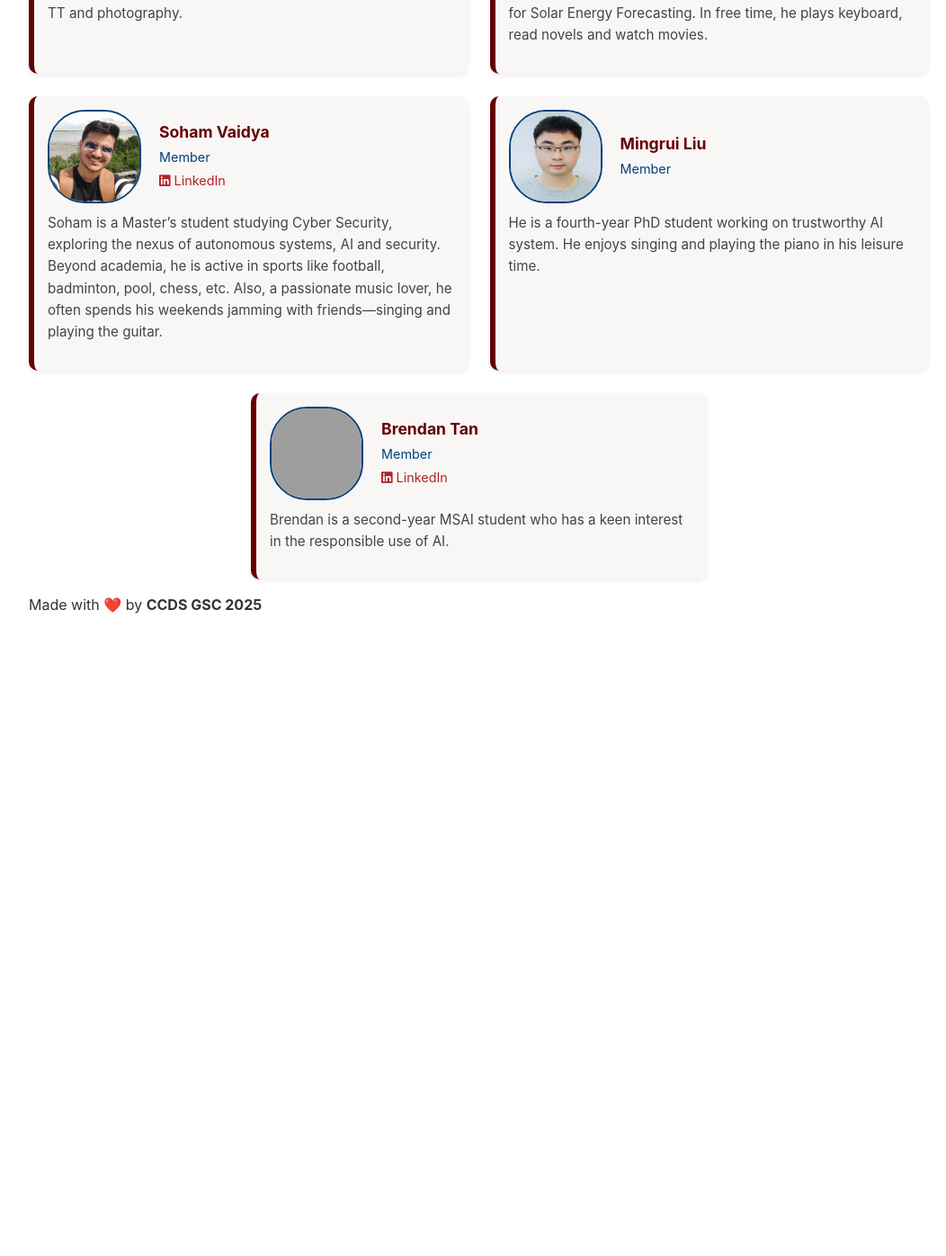
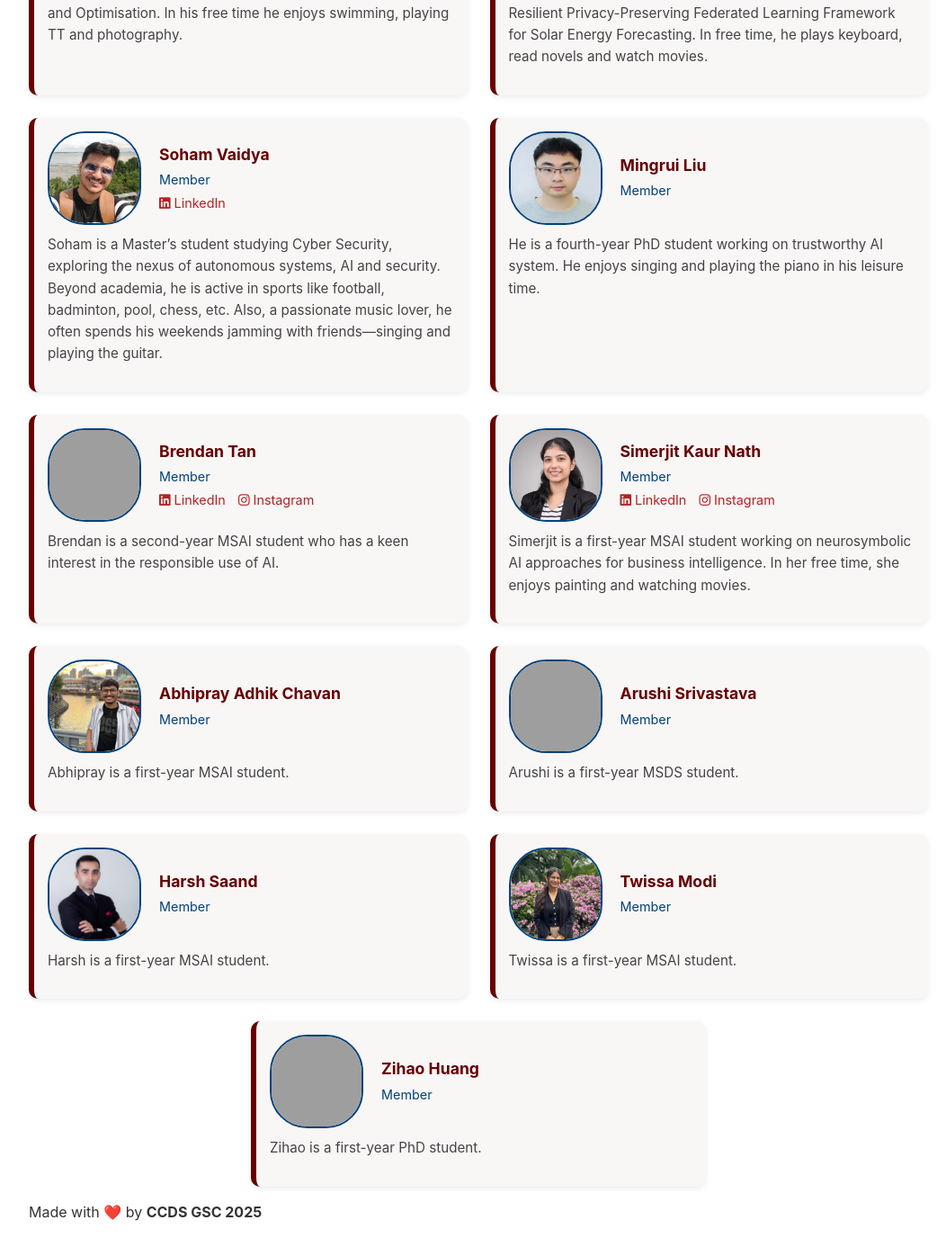
Before and after one commit to ccds-gsc/ccds-gsc.github.io, a Jekyll site: the page team.html, which Jekyll copies as it is, in a window 1280 px wide and 1400 px high, scrolled down 1455 px. Shown: the top 1396 px of the window at 90% size, without its empty margins (108-1160 px from the left). Built offline with Jekyll 4.4.1, drawn with Linux system fonts in a browser that asks for light colours; before the commit the page ends 2181 px from its top, so only the background shows below that; some of the changed text lies outside the part shown; grey boxes are pictures that could not be loaded.

Commit message:
Update team.html

```diff
--- a/team.html
+++ b/team.html
@@ -158,7 +158,7 @@
     <!-- Member 2 -->
     <div class="member-card">
       <div class="member-header">
-        <img src="./assets/img/profile/subrat.png" alt="Subrat">
+        <img src="./assets/img/profile/subrat.jpeg" alt="Subrat">
         <div>
           <p class="member-name">Subrat Prasad Panda</p>
           <p class="member-role">Vice President</p>
@@ -219,17 +219,20 @@
           <a href="https://www.linkedin.com/in/sriram-ranga" class="social-link" target="_blank">
             <i class="fab fa-linkedin"></i>LinkedIn
           </a>
+          <a href="https://www.instagram.com/sriram_ranga/" class="social-link" target="_blank">
+            <i class="fab fa-instagram"></i>Instagram
+          </a>
         </div>
       </div>
       <p class="member-desc">
-      Third-year PhD student working on AI for hardware design. Musician, likes to run.
+      Sriram Ranga is a third-year PhD student working on AI for hardware design. In his free time, he plays the violin and likes to run.
       </p>
     </div>
 
     <!-- Member 6 -->
     <div class="member-card">
       <div class="member-header">
-        <img src="./assets/img/profile/dummy.png" alt="Anandhu Ashok">
+        <img src="./assets/img/profile/anandhu.jpg" alt="Anandhu Ashok">
         <div>
           <p class="member-name">Anandhu Ashok</p>
           <p class="member-role">Director of Publicity</p>
@@ -280,7 +283,7 @@
      <!-- Member 9 -->
     <div class="member-card">
       <div class="member-header">
-        <img src="./assets/img/profile/anik.jpeg" alt="Anik">
+        <img src="./assets/img/profile/anik.jpg" alt="Anik">
         <div>
           <p class="member-name">Anik Basu Bhaumik</p>
           <p class="member-role">Director of Social Logistics</p>
@@ -300,7 +303,7 @@
     <!-- Member 10 -->
     <div class="member-card">
       <div class="member-header">
-        <img src="./assets/img/profile/murthy.jpeg" alt="Parventanis Murthy">
+        <img src="./assets/img/profile/murthy.png" alt="Parventanis Murthy">
         <div>
           <p class="member-name">Parventanis Murthy</p>
           <p class="member-role">Special Project Officer</p>
@@ -358,10 +361,103 @@
           <a href="https://www.linkedin.com/in/brendantanjw/" class="social-link" target="_blank">
             <i class="fab fa-linkedin"></i>LinkedIn
           </a>
+          <a href="https://www.instagram.com/legendaryrifle/" class="social-link" target="_blank">
+            <i class="fab fa-instagram"></i>Instagram
+          </a>
         </div>
       </div>
       <p class="member-desc">
       Brendan is a second-year MSAI student who has a keen interest in the responsible use of AI.
+      </p>
+    </div>
+
+    <!-- Member 14 -->
+    <div class="member-card">
+      <div class="member-header">
+        <img src="./assets/img/profile/simerjit.jpeg" alt="Simerjit">
+        <div>
+          <p class="member-name">Simerjit Kaur Nath</p>
+          <p class="member-role">Member</p>
+          <a href="https://www.linkedin.com/in/simerjit-kaur-nath-5115b1211/" class="social-link" target="_blank">
+            <i class="fab fa-linkedin"></i>LinkedIn
+          </a>
+          <a href="https://www.instagram.com/simerjitkaurnatt/" class="social-link" target="_blank">
+            <i class="fab fa-instagram"></i>Instagram
+          </a>
+        </div>
+      </div>
+      <p class="member-desc">
+      Simerjit is a first-year MSAI student working on neurosymbolic AI approaches for business intelligence. In her free time, she enjoys painting and watching movies.
+      </p>
+    </div>
+
+    <!-- Member 15 -->
+    <div class="member-card">
+      <div class="member-header">
+        <img src="./assets/img/profile/abhipray.jpg" alt="Abhipray">
+        <div>
+          <p class="member-name">Abhipray Adhik Chavan</p>
+          <p class="member-role">Member</p>
+        </div>
+      </div>
+      <p class="member-desc">
+      Abhipray is a first-year MSAI student.
+      </p>
+    </div>
+
+    <!-- Member 16 -->
+    <div class="member-card">
+      <div class="member-header">
+        <img src="./assets/img/profile/arushi.jpg" alt="Arushi">
+        <div>
+          <p class="member-name">Arushi Srivastava</p>
+          <p class="member-role">Member</p>
+        </div>
+      </div>
+      <p class="member-desc">
+      Arushi is a first-year MSDS student.
+      </p>
+    </div>
+
+    <!-- Member 17 -->
+    <div class="member-card">
+      <div class="member-header">
+        <img src="./assets/img/profile/harsh.JPG" alt="Harsh">
+        <div>
+          <p class="member-name">Harsh Saand</p>
+          <p class="member-role">Member</p>
+        </div>
+      </div>
+      <p class="member-desc">
+      Harsh is a first-year MSAI student.
+      </p>
+    </div>
+
+    <!-- Member 18 -->
+    <div class="member-card">
+      <div class="member-header">
+        <img src="./assets/img/profile/twissa.JPG" alt="Twissa">
+        <div>
+          <p class="member-name">Twissa Modi</p>
+          <p class="member-role">Member</p>
+        </div>
+      </div>
+      <p class="member-desc">
+      Twissa is a first-year MSAI student.
+      </p>
+    </div>
+
+    <!-- Member 19 -->
+    <div class="member-card">
+      <div class="member-header">
+        <img src="./assets/img/profile/zihao.JPG" alt="Zihao">
+        <div>
+          <p class="member-name">Zihao Huang</p>
+          <p class="member-role">Member</p>
+        </div>
+      </div>
+      <p class="member-desc">
+      Zihao is a first-year PhD student.
       </p>
     </div>
 
```
